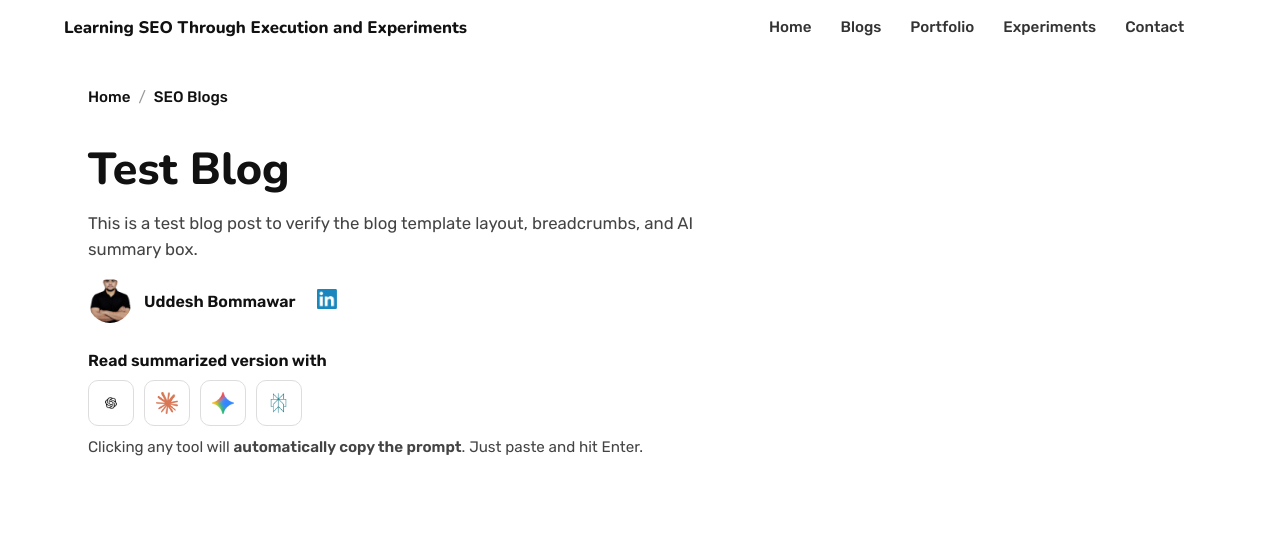
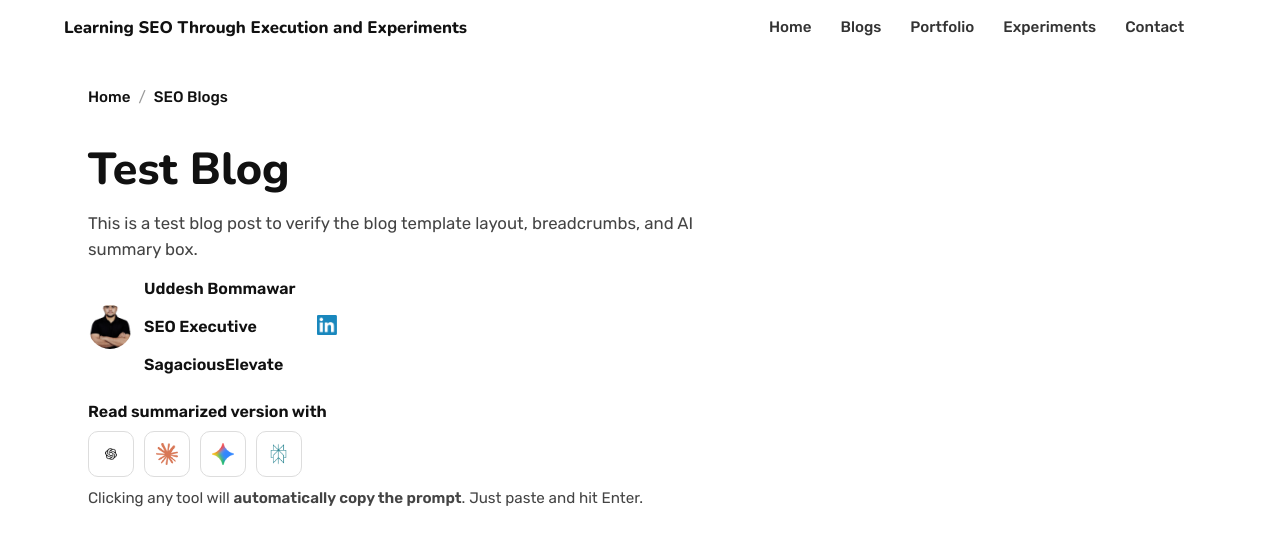
Before and after one commit to uddeshbommawar/uddeshbommawar.github.io, a Jekyll site: the page built from blogs/seo-blogs/test-blog.md, in a window 1280 px wide. Shown: the top 546 px of the page. Built offline with Jekyll 4.4.1, drawn with Linux system fonts in a browser that asks for light colours.

Commit message:
Update post.html

```diff
--- a/_layouts/post.html
+++ b/_layouts/post.html
@@ -29,7 +29,9 @@ layout: default
         <img class="post-author-img" src="{{ site.baseurl }}/assets/images/profile.png" alt="Uddesh Bommawar">
 
         <div class="post-author-name">
-          <p>Uddesh Bommawar</p>
+          <p>Uddesh Bommawar</p><br>
+          <p>SEO Executive</p><br>
+          <p>SagaciousElevate</p>
         </div>
 
         <a class="post-linkedin"
```
